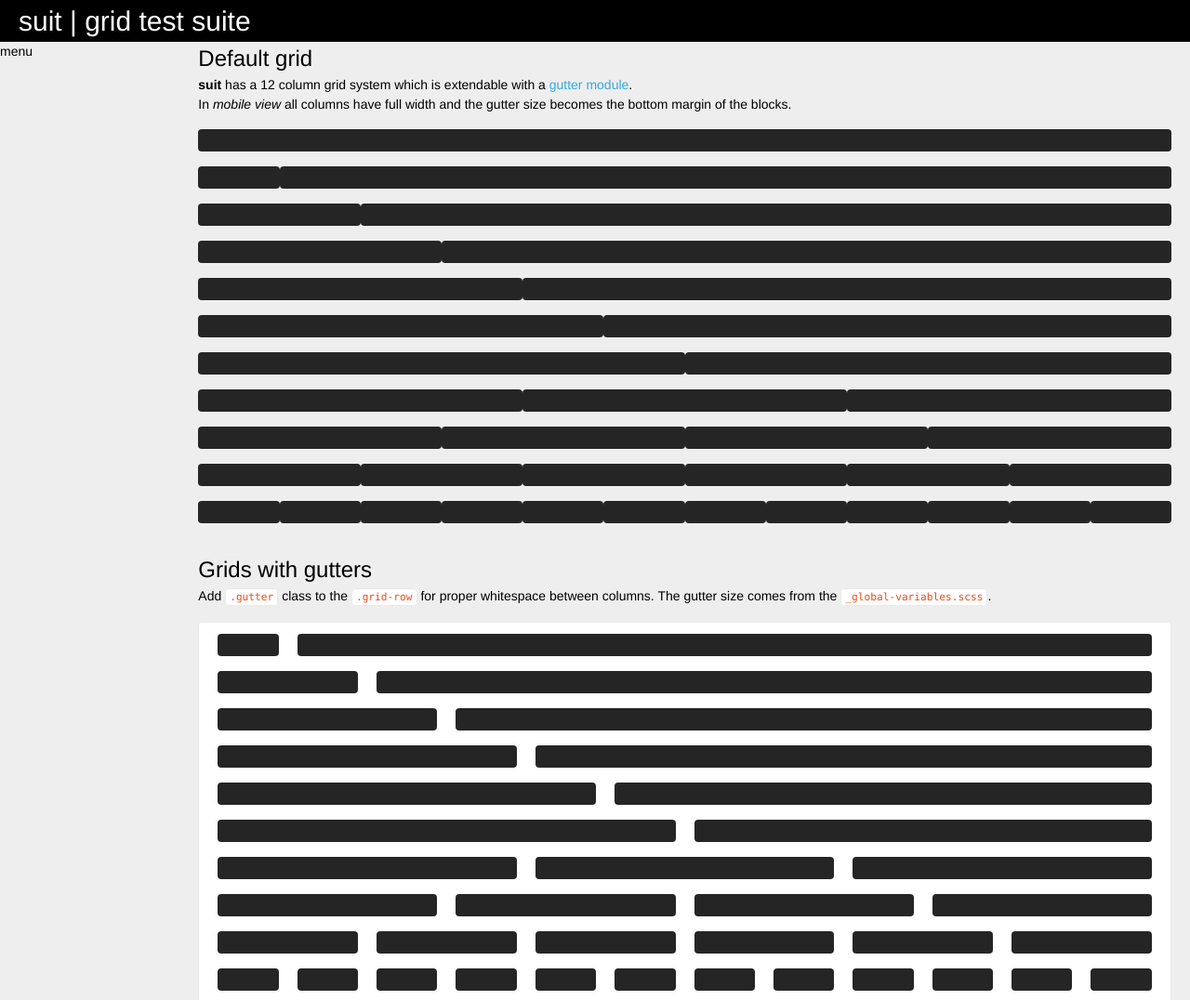
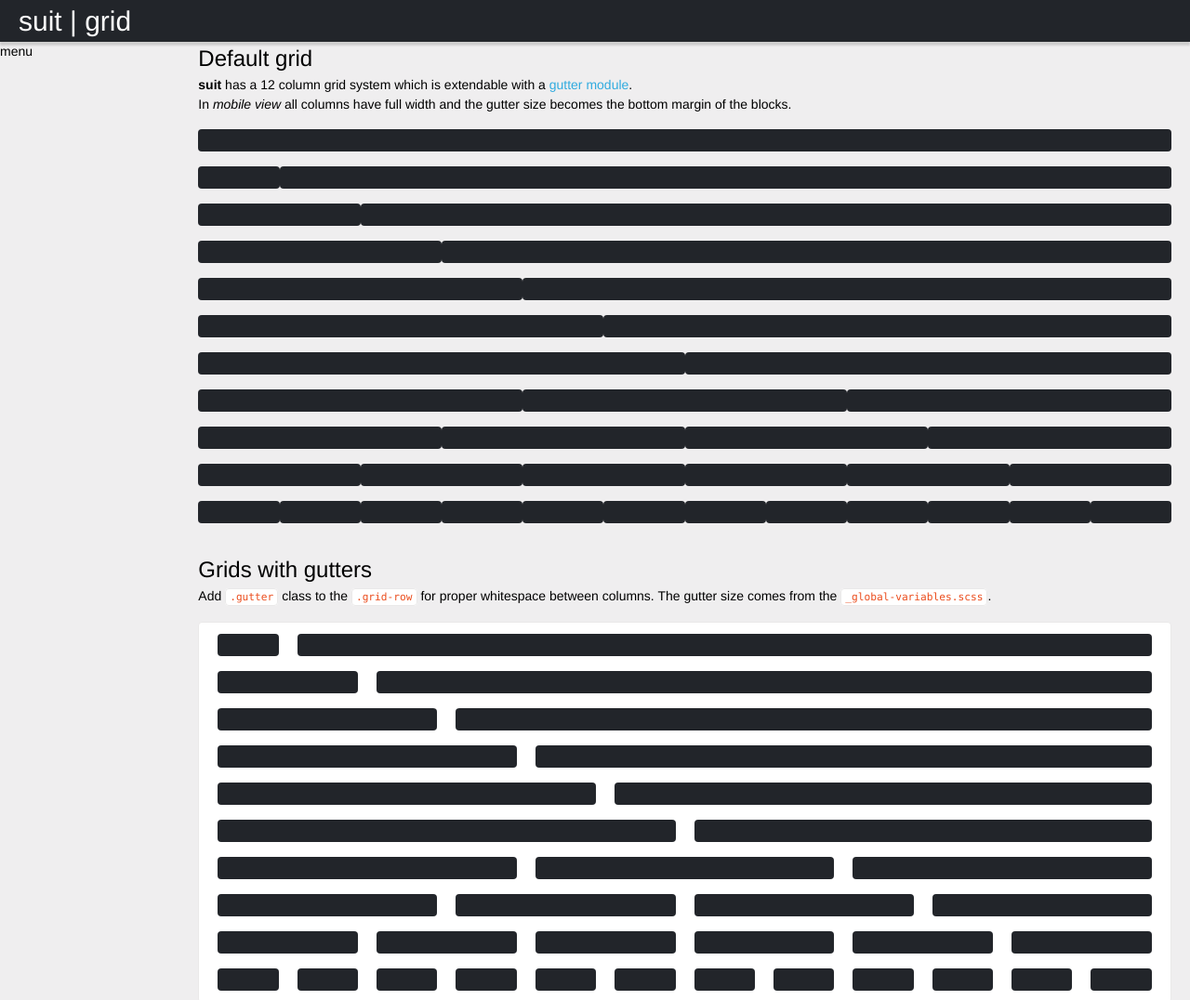
Before and after one commit to efbe/suit, a website: page docs/examples/grid-test-suite.html in a window 1280 px wide. Shown: the top 1076 px of the page at 93% size. Drawn offline with Linux system fonts and the light colour scheme.

Commit message:
some header tweaks, add silky-black

```diff
--- a/dev/scss/theme/tron/app/_header.scss
+++ b/dev/scss/theme/tron/app/_header.scss
@@ -7,7 +7,8 @@
 
 @mixin header {
 	min-height: 40px;
-	background-color: $old-school-black;
+	background-color: $silky-black;
+	box-shadow: 0 4px 2px 0 rgba(0, 0, 0, 0.14);
 
 	h3 {
 		color: $white;
--- a/dev/scss/theme/tron/app/styleguide/_panel.scss
+++ b/dev/scss/theme/tron/app/styleguide/_panel.scss
@@ -11,7 +11,7 @@
 	&.demo-dark {
 		padding: $default-padding;
 		color: $led-suit-white;
-		background-color: $old-school-black;
+		background-color: $silky-black;
 	}
 
 	&.demo-light {
@@ -23,6 +23,7 @@
 	&.demo-highlight {
 		box-sizing: border-box;
 		padding: $default-padding;
+		color: $old-school-black;
 
 		// same as the <code> module
 		border: 1px solid tint($led-suit-white, $code-tint);
--- a/dev/scss/theme/tron/essential/_colors.scss
+++ b/dev/scss/theme/tron/essential/_colors.scss
@@ -12,6 +12,7 @@ $led-suit-blue-dark: #30abdf !default;
 $led-suit-orange-dark: #eb4c1c !default;
 $led-suit-white: #e5e3e4 !default;
 $led-suit-yellow: #e8ec50 !default;
+$silky-black: #22252a !default;
 $transparent: transparent !default;
 $old-school-black: #252525 !default;
 $white: #fff !default;
--- a/dev/scss/theme/tron/extension/_button-hollow.scss
+++ b/dev/scss/theme/tron/extension/_button-hollow.scss
@@ -50,7 +50,7 @@
 @mixin button-hollow-primary {
 	&.primary { // orange
 		color: $led-suit-orange-dark;
-		background-color: transparent;
+		background-color: $transparent;
 		border-color: $led-suit-orange-dark;
 
 		&:hover {
@@ -69,7 +69,7 @@
 @mixin button-hollow-secondary {
 	&.secondary { // grey
 		color: $led-suit-white;
-		background-color: transparent;
+		background-color: $transparent;
 		border-color: $led-suit-white;
 
 		&:hover {
--- a/docs/examples/grid-test-suite.html
+++ b/docs/examples/grid-test-suite.html
@@ -4,7 +4,7 @@
 	<meta charset="utf-8"/>
 	<meta name="viewport" content="width=device-width, initial-scale=1.0">
 
-	<title>suit | grid test suite</title>
+	<title>suit | grid</title>
 
 	<link rel="icon" href="../../assets/images/favicon.ico" type="image/x-icon">
 
@@ -15,7 +15,7 @@
 	<header>
 		<div class="grid-row gutter">
 			<section class="column column-12">
-				<h3 class="break-ellipsis">suit | grid test suite</h3>
+				<h3 class="break-ellipsis">suit | grid</h3>
 			</section>
 		</div>
 	</header>
```
Also changed, not shown: docs/examples/button-test-suite.html (+2 -2 lines), docs/examples/icon-test-suite.html (+2 -2 lines), dist/css/config/essential.css, dist/css/config/styleguide.css, dist/css/generated/app/header.css, dist/css/generated/app/styleguide/panel.css, dist/css/generated/essential/header.css (deleted), dist/min/essential.min.css, dist/min/styleguide.min.css.
